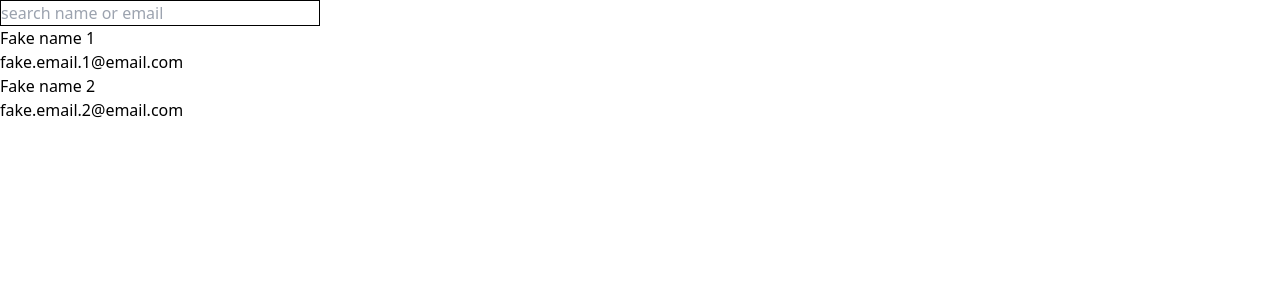
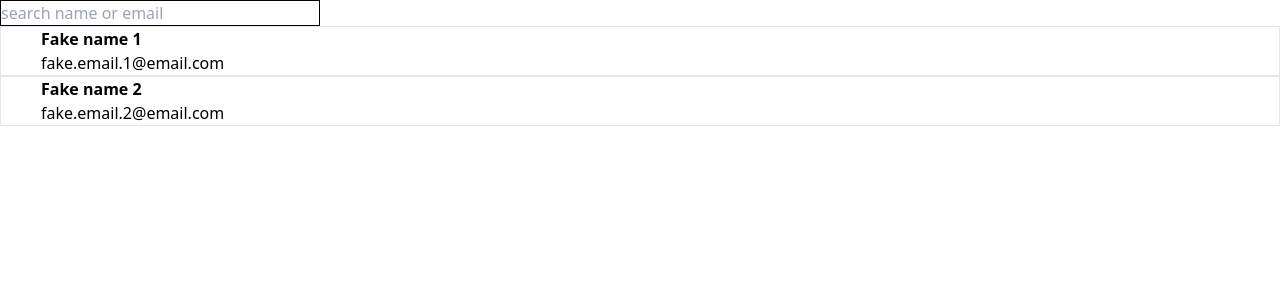
Before and after one commit to surykt/youse-frontend-teste, a React (Create React App) app: page / in a window 1280 px wide. Shown: the top 300 px of the page. Built offline with nearby package versions, Linux system fonts and the light colour scheme.

Commit message:
add style to EmailList component

```diff
--- a/src/components/EmailList.js
+++ b/src/components/EmailList.js
@@ -4,10 +4,10 @@ export default function EmailList({ emails }) {
 
   return (<ul>
     {emails.map(email => (
-      <li key={email.id}>
+      <li className="border border-gray border-solid" key={email.id}>
         <article>
-          <h1>{email.title}</h1>
-          <p>{email.description}</p>
+          <h1 className="font-bold ml-10">{email.title}</h1>
+          <p className="ml-10">{email.description}</p>
         </article>
       </li>
     ))}
```
